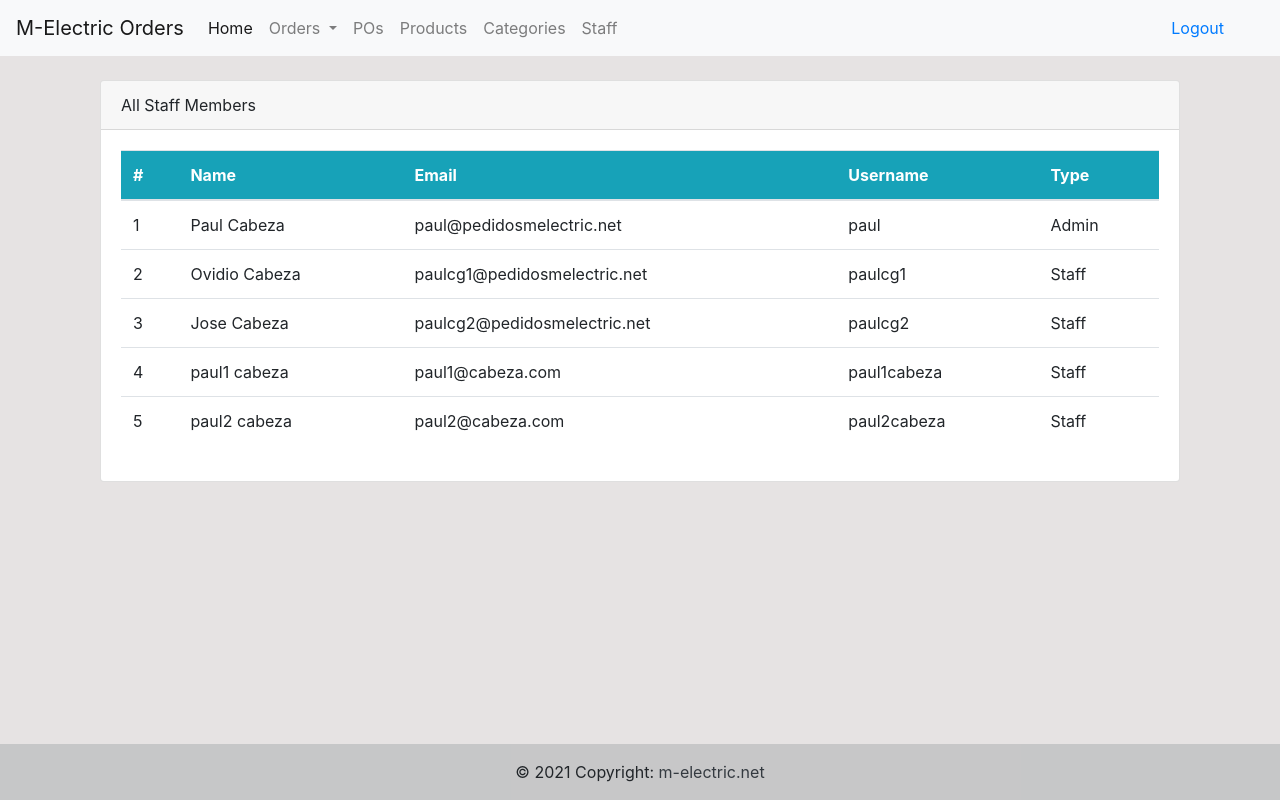
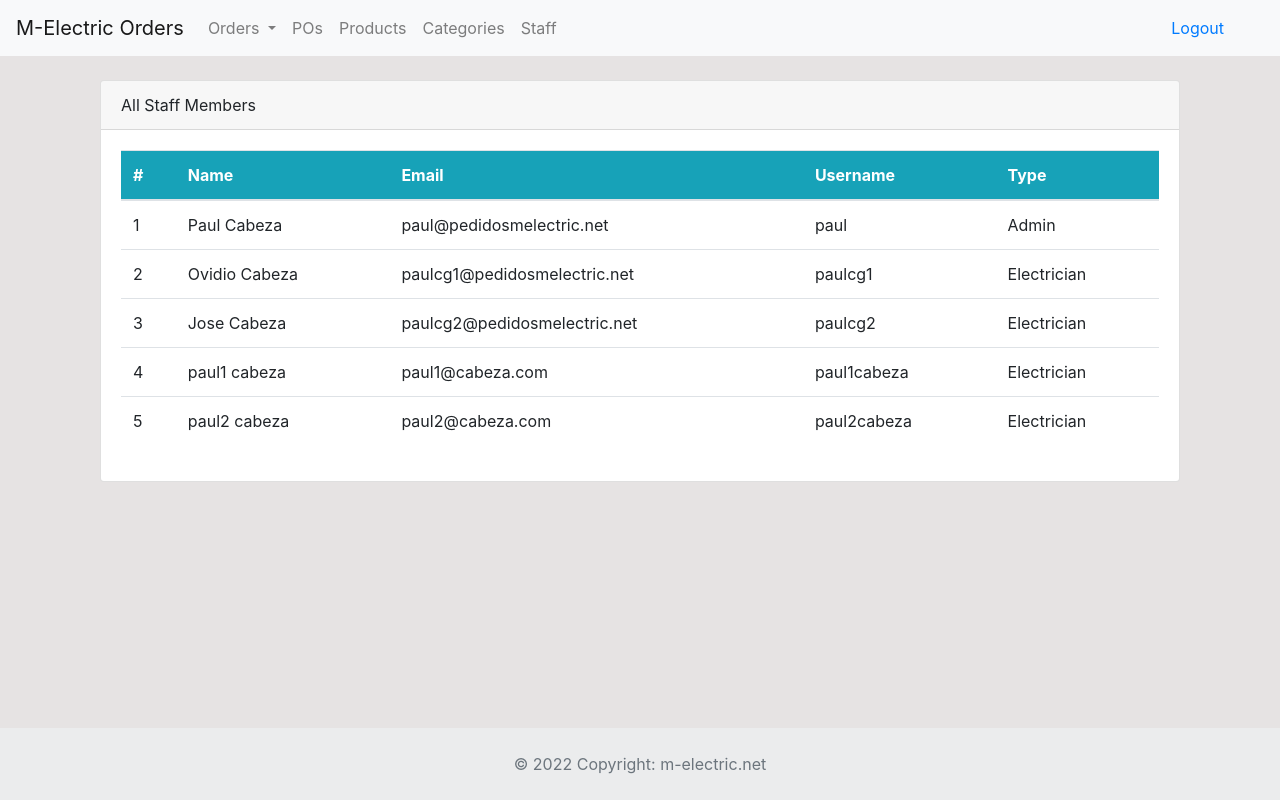
Before and after one commit to PaulCabeza/orders-mgmt-melectric, a Django app: page /staff in a window 1280 px wide. Run offline with Django 3.2, Linux system fonts and the light colour scheme; a user stored in the database is signed in; data comes from the database, SQL or seed files in the repository; both versions use the stored data as it was after the commit; some libraries are stand-ins or nearby versions.

Commit message:
fixed autogenerate po number, other minor stylistic changes like footer, and menus rearrange

```diff
--- a/dashboard/views.py
+++ b/dashboard/views.py
@@ -323,7 +323,7 @@ def products(request):
 @login_required
 def pos(request):
     new_po_number = 0
-    """Render all Purchase Orders from DB"""
+    #Render all Purchase Orders from DB
     pos_list = Po.objects.all().order_by('id')
     last_po = Po.objects.all().last()
     last_po_number = last_po.po_number
@@ -362,7 +362,10 @@ def pos(request):
         if int(month_last_po) <= 11:
             new_po_number = str(current_year) + str(current_month) + '01'
         else:
-            new_po_number = str(current_year + 1) + str(current_month) + '01'
+            if current_month <= 9:
+                new_po_number = str(current_year) + '0' + str(current_month) + '01'
+            else:
+                new_po_number = str(current_year) + str(current_month) + '01'
 
     if request.method == 'POST':
         # Save a new PO
--- a/templates/dashboard/all_orders.html
+++ b/templates/dashboard/all_orders.html
@@ -13,8 +13,8 @@
                         All Orders
                     </div>
                     <div class="card-body">
-                        <table class="table bg-white">
-                            <thead class="bg-info text-white">
+                        <table class="table table-striped table-bordered">
+                            <thead class="bg-secondary text-white">
                                 <tr>
                                     <th>#</th>
                                     <th scope="col">Order Name</th>
--- a/templates/dashboard/employee_index.html
+++ b/templates/dashboard/employee_index.html
@@ -19,7 +19,7 @@
                 <div class="card-body">
                     <div class="table-responsive">
                         <table class="table table-sm bg-white">
-                            <thead class="bg-info text-white">
+                            <thead class="bg-secondary text-white">
                                 <tr>
                                     <th>#</th>
                                     <th scope="col">Order Name</th>
--- a/templates/dashboard/pending_orders.html
+++ b/templates/dashboard/pending_orders.html
@@ -16,7 +16,7 @@
 
                     {% endif %}
                     <table class="table bg-white">
-                        <thead class="bg-info text-white">
+                        <thead class="bg-dark text-white">
                             <tr>
                                 <th>#</th>
                                 <th scope="col">Order Name</th>
--- a/templates/dashboard/pos.html
+++ b/templates/dashboard/pos.html
@@ -22,7 +22,7 @@
                     </div>
 
                     <input class="btn btn-success btn-block" type="submit" value="Add">
-                    <button class="btn btn-info btn-block" type="button" >Show all POs</button>
+                    <!-- <button class="btn btn-info btn-block" type="button" >Show all POs</button> -->
                 </form>
             </div>
         </div>
--- a/templates/dashboard/staff.html
+++ b/templates/dashboard/staff.html
@@ -1,5 +1,5 @@
 {% extends 'partials/base.html' %}
-{% block title %} Staff Page {% endblock %}
+{% block title %} M-electric Staff  {% endblock %}
 
 {% block content %}
 
@@ -38,7 +38,7 @@
                                 {% elif user.is_staff%}
                                 <td>Supervisor</td>
                                 {% else %}
-                                <td>Staff</td>
+                                <td>Electrician</td>
                                 {% endif %}
                                 <!-- <td><a class="" href="">View Orders</a></td>
                                 <td scope="row"><a class="btn btn-info btn-sm" href="">View</a></td> -->
--- a/templates/partials/base.html
+++ b/templates/partials/base.html
@@ -18,13 +18,9 @@
     <link rel="stylesheet" href="{% static 'style.css' %}">
 
     <title>{% block title %}{% endblock %}</title>
-    <style>
-      body { padding-bottom: 70px; }
-    </style>
-
 
   </head>
-  <body>
+  <body class="d-flex flex-column min-vh-100">
       {% include 'partials/nav2.html' %}
 
       {% block content %}
--- a/templates/partials/footer.html
+++ b/templates/partials/footer.html
@@ -1,8 +1,17 @@
-<footer class="bg-light text-center text-lg-start fixed-bottom">
-    <!-- Copyright -->
+<!-- <footer class="bg-light text-center text-lg-start fixed-bottom">
+    Copyright
     <div class="text-center p-3" style="background-color: rgba(0, 0, 0, 0.2);">
         © 2021 Copyright:
         <a class="text-dark" href="https://www.m-electric.net/">m-electric.net</a>
     </div>
-    <!-- Copyright -->
+    Copyright
+</footer> -->
+
+<!-- Footer -->
+<footer class="text-center bg-light text-muted mt-auto">
+    <div class="text-center p-4" style="background-color: rgba(0, 0, 0, 0.05);">
+      © 2022 Copyright:
+      <a class="text-reset fw-bold" href="https://m-electric.net/">m-electric.net</a>
+    </div>
 </footer>
+  <!-- Footer -->
--- a/templates/partials/nav2.html
+++ b/templates/partials/nav2.html
@@ -8,9 +8,9 @@
 
     <div class="collapse navbar-collapse" id="navbarSupportedContent">
         <ul class="navbar-nav mr-auto">
-            <li class="nav-item active">
+            <!-- <li class="nav-item active">
                 <a class="nav-link" href="{% url 'index' %}">Home <span class="sr-only">(current)</span></a>
-            </li>
+            </li>   -->
             {% if user.is_authenticated and user.is_staff %}
             <li class="nav-item dropdown">
                 <a class="nav-link dropdown-toggle" href="#" id="navbarDropdown" role="button" data-toggle="dropdown" aria-haspopup="true" aria-expanded="false">
@@ -40,12 +40,15 @@
                 <a class="nav-link" href="{% url 'staff' %}">Staff</a>
             </li>
             {% elif user.is_authenticated and not user.is_staff %}
+
+            <li class="nav-item">
+                <a class="nav-link" href="{% url 'index' %}">My Orders</a>
+            </li>
+
             <li class="nav-item">
                 <a class="nav-link" href="{% url 'new-order' %}">New Order</a>
             </li>
-            <li class="nav-item">
-                <a class="nav-link" href="{% url 'index' %}">My Orders</a>
-            </li>
+
             {% endif %}
 
         </ul>
```
Also changed, not shown: templates/user/logout.html (+5 -3 lines), db.sqlite3, user/views.py (line endings or trailing spaces). Lines whose indentation alone changed are shown as unchanged.
